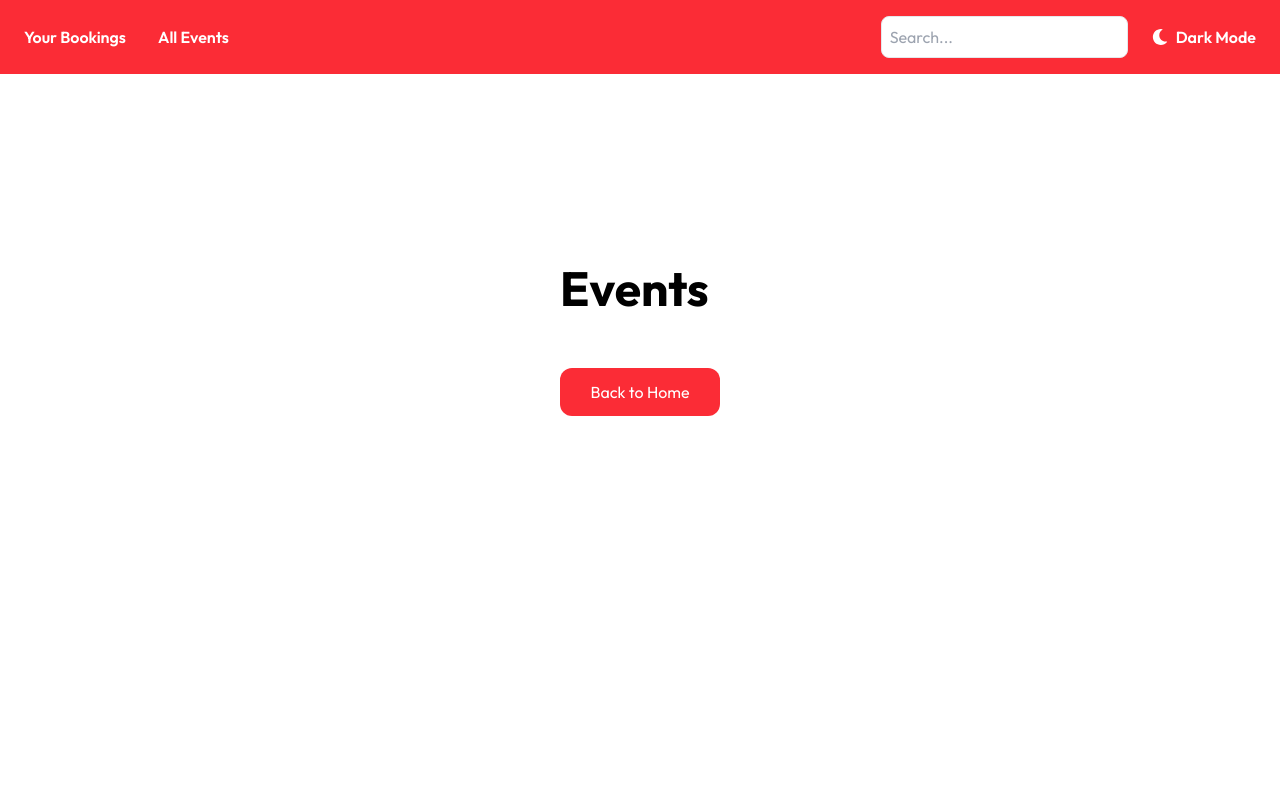
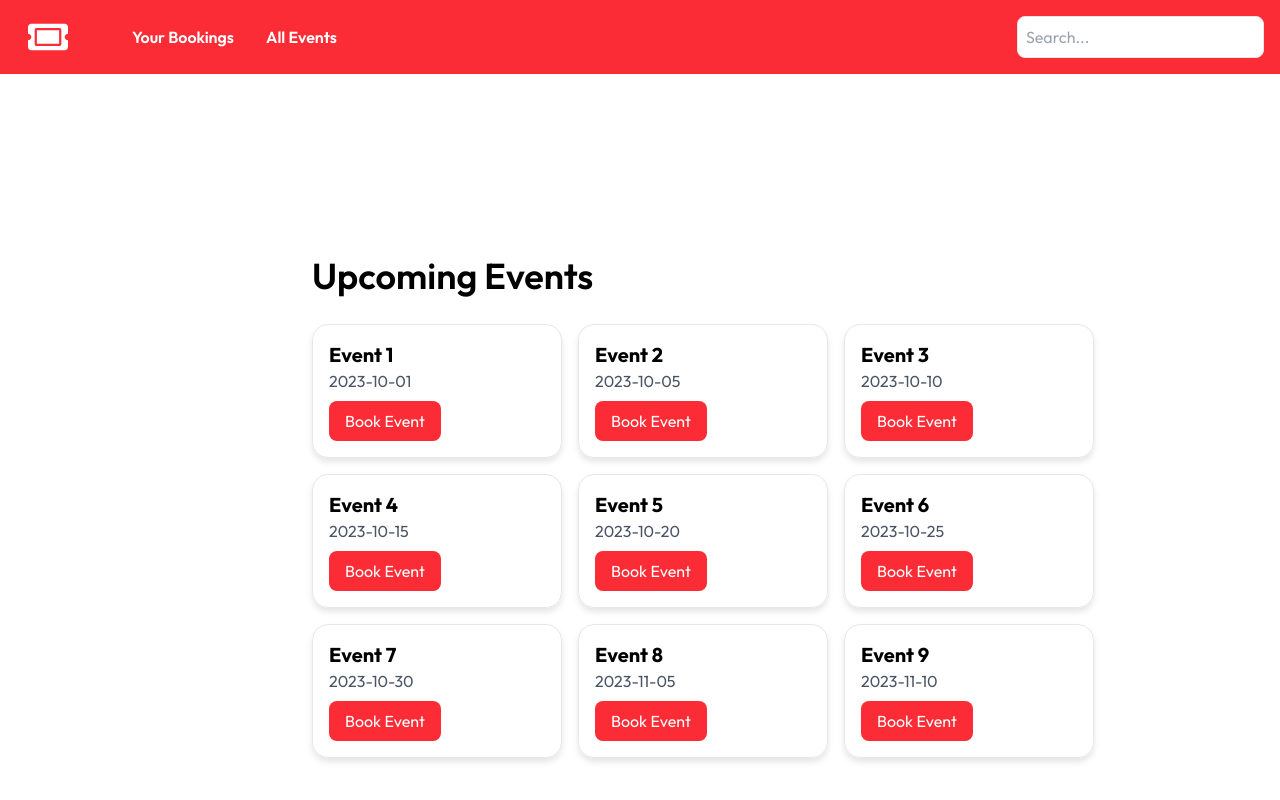
Before and after one commit to angelaleekim/my-ticket, a React (Vite) app: page /events in a window 1280 px wide. Shown: the top 800 px of the page. Built offline with nearby package versions, Linux system fonts and the light colour scheme.

Commit message:
Add ability to cancel events

```diff
--- /dev/null
+++ b/src/components/EventsGrid.css
@@ -0,0 +1,43 @@
+.events-grid {
+  display: grid;
+  grid-template-columns: 1fr;
+  gap: 1rem;
+}
+
+@media (min-width: 640px) {
+  .events-grid {
+    grid-template-columns: repeat(2, 1fr);
+  }
+}
+
+@media (min-width: 768px) {
+  .events-grid {
+    grid-template-columns: repeat(3, 1fr);
+  }
+}
+
+@media (min-width: 1024px) {
+  .events-grid {
+    grid-template-columns: repeat(3, 1fr);
+  }
+}
+
+@media (min-width: 1280px) {
+  .events-grid {
+    grid-template-columns: repeat(3, 1fr);
+  }
+}
+
+@media (min-width: 1536px) {
+  .events-grid {
+    grid-template-columns: repeat(3, 1fr);
+  }
+}
+
+.event-card {
+  padding: 1rem;
+  border-radius: 1rem;
+  box-shadow: 0 4px 6px rgba(0, 0, 0, 0.1);
+  border: 1px solid #e5e7eb;
+  min-width: 250px;
+}
--- a/src/components/EventsGrid.jsx
+++ b/src/components/EventsGrid.jsx
@@ -1,5 +1,8 @@
 import React, { useState, useEffect } from "react";
+import Modal from "./Modal";
+import { FaCheck, FaTimes } from "react-icons/fa";
 import "./LoadingDots.css";
+import "./EventsGrid.css";
 
 const events = [
   { id: 1, name: "Event 1", date: "2023-10-01" },
@@ -15,6 +18,11 @@ const events = [
 
 const EventsGrid = () => {
   const [loading, setLoading] = useState(true);
+  const [selectedEvent, setSelectedEvent] = useState(null);
+  const [bookings, setBookings] = useState(() => {
+    return JSON.parse(localStorage.getItem("bookings")) || [];
+  });
+  const [isCancel, setIsCancel] = useState(false);
 
   useEffect(() => {
     // Simulate a network request
@@ -22,6 +30,36 @@ const EventsGrid = () => {
       setLoading(false);
     }, 2000);
   }, []);
+
+  const handleBookEvent = (event) => {
+    setSelectedEvent(event);
+    setIsCancel(false);
+  };
+
+  const handleCancelEvent = (event) => {
+    setSelectedEvent(event);
+    setIsCancel(true);
+  };
+
+  const confirmBooking = () => {
+    const updatedBookings = [...bookings, selectedEvent];
+    setBookings(updatedBookings);
+    localStorage.setItem("bookings", JSON.stringify(updatedBookings));
+    setSelectedEvent(null);
+  };
+
+  const confirmCancel = () => {
+    const updatedBookings = bookings.filter(
+      (booking) => booking.id !== selectedEvent.id
+    );
+    setBookings(updatedBookings);
+    localStorage.setItem("bookings", JSON.stringify(updatedBookings));
+    setSelectedEvent(null);
+  };
+
+  const isBooked = (eventId) => {
+    return bookings.some((booking) => booking.id === eventId);
+  };
 
   if (loading) {
     return (
@@ -37,17 +75,52 @@ const EventsGrid = () => {
 
   return (
     <div className="container mx-auto">
-      <div className="grid grid-cols-3 gap-4 justify-center p-4">
+      <div className="events-grid">
         {events.map((event) => (
-          <div
-            key={event.id}
-            className="p-4 rounded-xl shadow-md border border-gray-200"
-          >
+          <div key={event.id} className="event-card">
             <h2 className="text-xl font-bold">{event.name}</h2>
             <p className="text-gray-600">{event.date}</p>
+            {isBooked(event.id) ? (
+              <div className="flex flex-wrap space-x-3">
+                <button
+                  className="mt-2 px-4 bg-red-600 text-white rounded-lg flex items-center justify-center"
+                  disabled
+                >
+                  <FaCheck className="mr-2" />
+                  Booked
+                </button>
+                <button
+                  onClick={() => handleCancelEvent(event)}
+                  className="mt-2 px-4 py-2 bg-gray-400 text-white rounded-lg hover:bg-gray-500"
+                >
+                  Cancel
+                </button>
+              </div>
+            ) : (
+              <button
+                onClick={() => handleBookEvent(event)}
+                className="mt-2 px-4 py-2 bg-red-500 text-white rounded-lg hover:bg-red-600"
+              >
+                Book Event
+              </button>
+            )}
           </div>
         ))}
       </div>
+
+      <Modal
+        isOpen={!!selectedEvent}
+        onClose={() => setSelectedEvent(null)}
+        onConfirm={isCancel ? confirmCancel : confirmBooking}
+      >
+        <h2 className="text-xl font-bold mb-4">
+          {isCancel ? "Confirm Cancellation" : "Confirm Booking"}
+        </h2>
+        <p>
+          Are you sure you want to{" "}
+          {isCancel ? "cancel the booking for" : "book"} {selectedEvent?.name}?
+        </p>
+      </Modal>
     </div>
   );
 };
--- /dev/null
+++ b/src/components/Modal.jsx
@@ -0,0 +1,29 @@
+import React from "react";
+
+const Modal = ({ isOpen, onClose, onConfirm, children }) => {
+  if (!isOpen) return null;
+
+  return (
+    <div className="fixed inset-0 flex items-center justify-center bg-gray-400/10">
+      <div className="bg-white p-6 rounded-lg">
+        {children}
+        <div className="mt-4 flex justify-end space-x-4">
+          <button
+            onClick={onClose}
+            className="px-4 py-2 bg-gray-300 rounded-lg hover:bg-gray-400"
+          >
+            No
+          </button>
+          <button
+            onClick={onConfirm}
+            className="px-4 py-2 bg-red-500 text-white rounded-lg hover:bg-red-600"
+          >
+            Yes
+          </button>
+        </div>
+      </div>
+    </div>
+  );
+};
+
+export default Modal;
--- a/src/components/Navbar.jsx
+++ b/src/components/Navbar.jsx
@@ -1,28 +1,14 @@
-import React, { useState, useEffect } from "react";
+import React from "react";
 import { Link } from "react-router-dom";
-import { FaSun, FaMoon } from "react-icons/fa";
+import { FaTicketAlt } from "react-icons/fa";
 
 const Navbar = () => {
-  const [darkMode, setDarkMode] = useState(() => {
-    return localStorage.getItem("darkMode") === "true";
-  });
-
-  useEffect(() => {
-    if (darkMode) {
-      document.documentElement.classList.add("dark");
-    } else {
-      document.documentElement.classList.remove("dark");
-    }
-  }, [darkMode]);
-
-  const toggleDarkMode = () => {
-    setDarkMode(!darkMode);
-    localStorage.setItem("darkMode", !darkMode);
-  };
-
   return (
     <nav className="bg-red-500 p-4 flex justify-between items-center fixed top-0 w-full z-10">
-      <div className="flex space-x-4">
+      <div className="flex items-center space-x-4">
+        <Link to="/">
+          <FaTicketAlt className="w-10 h-10 mr-10 mx-3 text-white" />
+        </Link>
         <Link
           to="/bookings"
           className="text-white font-semibold hover:bg-red-600 p-2 rounded-lg"
@@ -36,20 +22,11 @@ const Navbar = () => {
           All Events
         </Link>
       </div>
-      <div className="flex items-center space-x-4">
-        <input
-          type="text"
-          placeholder="Search..."
-          className="p-2 rounded-lg border border-gray-200 bg-white focus:outline-none"
-        />
-        <button
-          onClick={toggleDarkMode}
-          className="flex items-center text-white font-semibold hover:bg-red-600 p-2 rounded-lg"
-        >
-          {darkMode ? <FaSun className="mr-2" /> : <FaMoon className="mr-2" />}
-          {darkMode ? "Light Mode" : "Dark Mode"}
-        </button>
-      </div>
+      <input
+        type="text"
+        placeholder="Search..."
+        className="p-2 rounded-lg border border-gray-200 bg-white focus:outline-none"
+      />
     </nav>
   );
 };
--- a/src/pages/Bookings.jsx
+++ b/src/pages/Bookings.jsx
@@ -1,15 +1,33 @@
-import React from "react";
+import React, { useState, useEffect } from "react";
 import Navbar from "../components/Navbar";
 import { Link } from "react-router-dom";
 
 const Bookings = () => {
+  const [bookings, setBookings] = useState([]);
+
+  useEffect(() => {
+    const storedBookings = JSON.parse(localStorage.getItem("bookings")) || [];
+    setBookings(storedBookings);
+  }, []);
+
   return (
     <div className="flex justify-center items-center">
       <Navbar />
-      <div className="flex justify-center h-[85vh] px-4 md:px-[20vw] flex-col">
-        <h1 className="text-5xl font-bold text-left fw-900 outfit-font">
+      <div className="flex justify-center h-[85vh] px-4 w-[60vw] flex-col">
+        <h1 className="text-5xl my-10 font-bold text-left fw-900 outfit-font">
           Your Bookings
         </h1>
+        <div className="grid grid-cols-3 gap-4 justify-center">
+          {bookings.map((booking) => (
+            <div
+              key={booking.id}
+              className="p-4 rounded-xl shadow-md border border-gray-200"
+            >
+              <h2 className="text-xl font-bold">{booking.name}</h2>
+              <p className="text-gray-600">{booking.date}</p>
+            </div>
+          ))}
+        </div>
         <Link
           to="/"
           className="mt-14 px-5 py-3 text-center bg-red-500 text-white rounded-xl w-40 hover:bg-red-600"
--- a/src/pages/Events.jsx
+++ b/src/pages/Events.jsx
@@ -1,21 +1,14 @@
 import React from "react";
 import Navbar from "../components/Navbar";
 import { Link } from "react-router-dom";
+import EventsSection from "../components/EventsSection";
 
 const Events = () => {
   return (
-    <div className="flex justify-center items-center">
+    <div className="mt-20 pt-16 h-full">
       <Navbar />
       <div className="flex justify-center h-[85vh] px-4 md:px-[20vw] flex-col">
-        <h1 className="text-5xl font-bold text-left fw-900 outfit-font">
-          Events
-        </h1>
-        <Link
-          to="/"
-          className="mt-14 px-5 py-3 text-center bg-red-500 text-white rounded-xl w-40 hover:bg-red-600"
-        >
-          Back to Home
-        </Link>
+        <EventsSection />
       </div>
     </div>
   );
```
Also changed, not shown: src/assets/ticket.svg (added).
